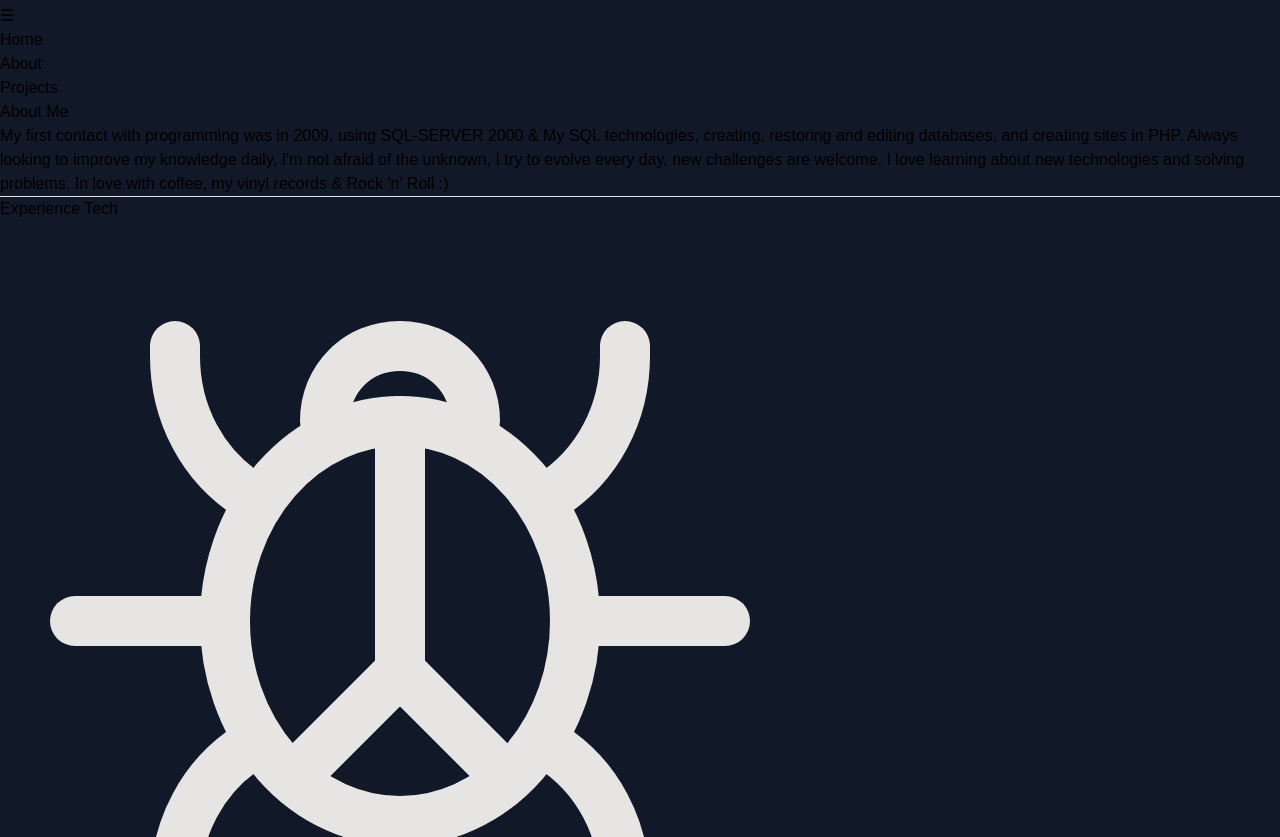
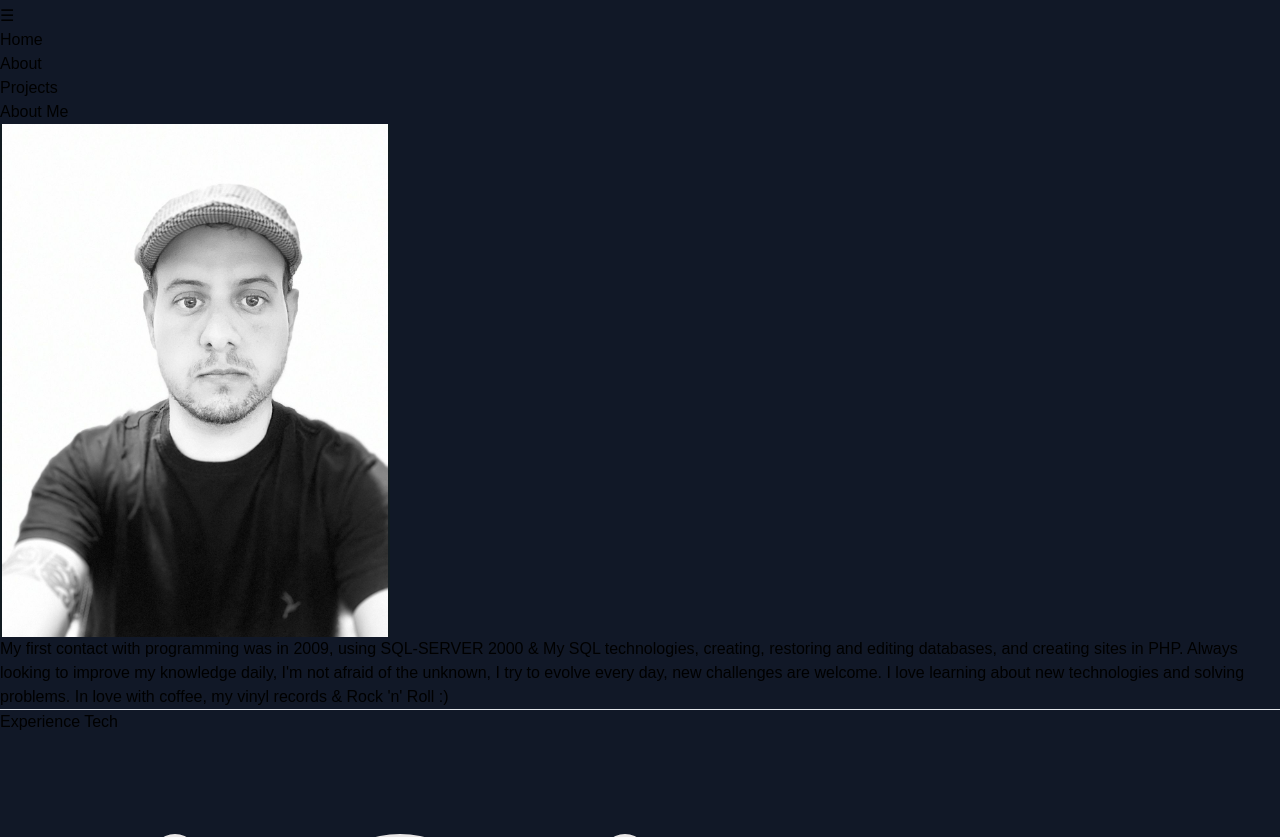
Before and after one commit to Victor-Zarzar/portfolio-vz, a React (Vite) app: page /about in a window 1280 px wide. Shown: the part 420-1257 px from the top of the page. Built offline with nearby package versions, Linux system fonts and the light colour scheme.

Commit message:
implement photo profile in about.jsx

```diff
--- a/src/pages/About.jsx
+++ b/src/pages/About.jsx
@@ -4,6 +4,7 @@ import unitedstates from "../assets/unitedstates.svg";
 import brazil from "../assets/brazil.svg";
 import qa from "../assets/qa.svg";
 import dev from "../assets/dev.svg";
+import profile from "../assets/profile.jpg";
 
 export default function About() {
   return (
@@ -15,6 +16,7 @@ export default function About() {
             <div className="w-32 h-1 rounded-full bg-indigo-500 inline-flex">
             </div>
           </div>
+          <img src={profile} alt="profile" className="w-40 h-40 md:w-72 md:h-72 bg-gray-300 rounded-full mb-4 shrink-0 mx-auto mt-14" />
           <p className="text-base leading-relaxed text-center xl:w-2/4 lg:w-3/4 mx-auto text-purple-900 md:text-2xl lg:text-2xl font-semibold tracking-tighter mt-10">
             My first contact with programming was in 2009, using SQL-SERVER 2000 & My SQL technologies, creating, restoring and editing databases, and creating sites in PHP.
             Always looking to improve my knowledge daily, I'm not afraid of the unknown, I try to evolve every day, new challenges are welcome.
```
Also changed, not shown: src/assets/profile.jpg (added). Lines whose indentation alone changed are shown as unchanged.
